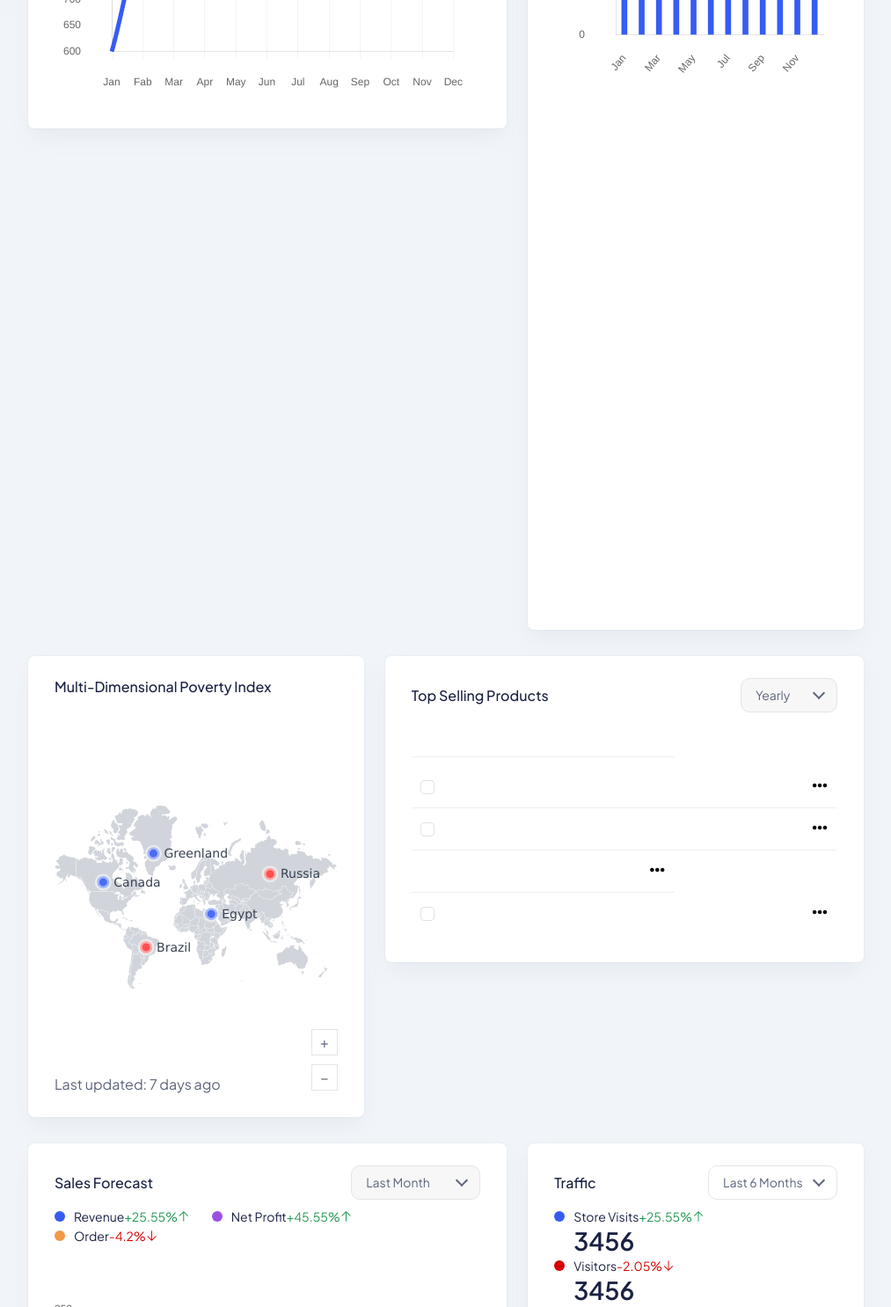
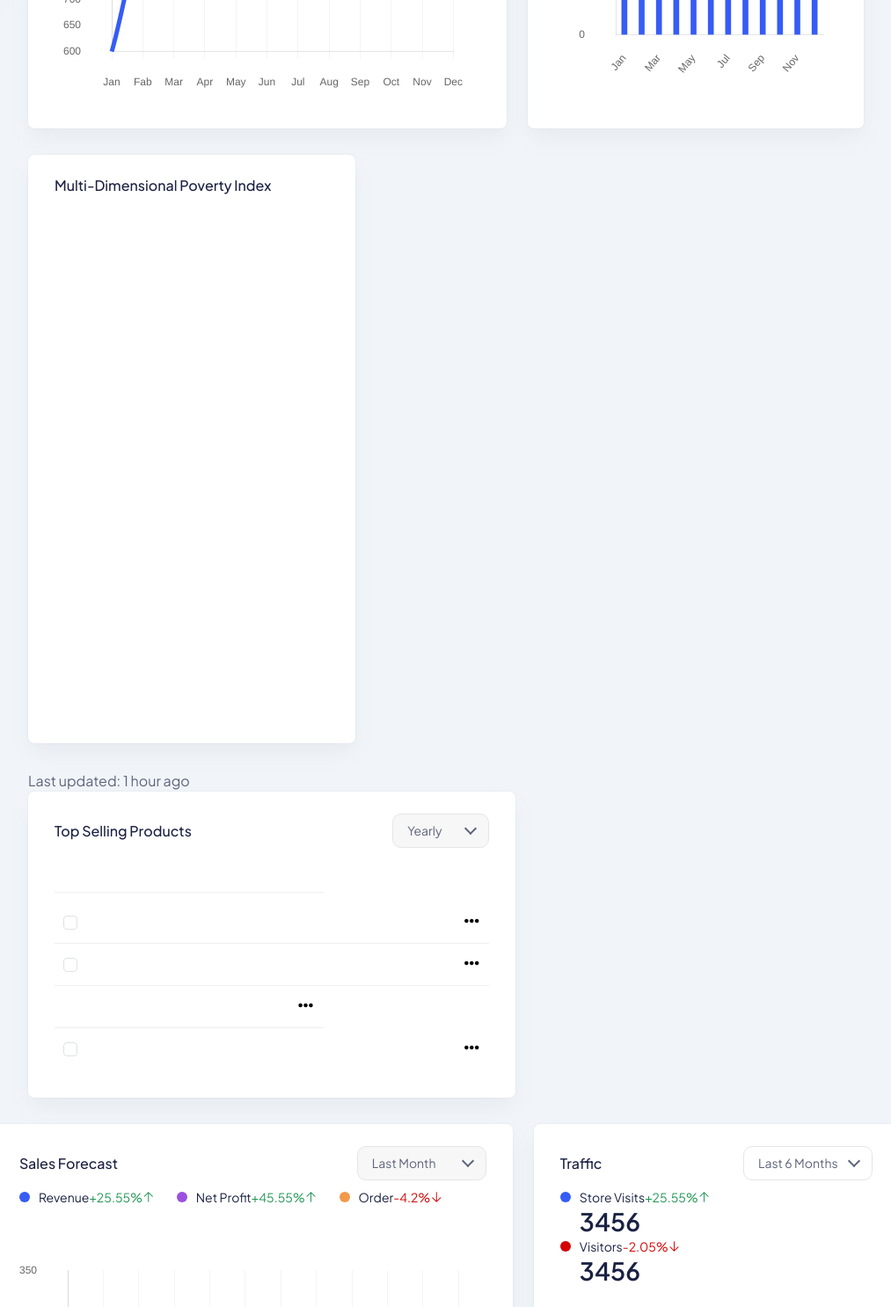
Before and after one commit to Jsdogbey/districtprofile, a website: page index.html in a window 1280 px wide. Shown: the part 800-2286 px from the top of the page at 88% size, without its empty margins (258-1271 px from the left). Drawn offline with Linux system fonts and the light colour scheme; a script that the page names is missing.

Commit message:
finalupdatemap1

```diff
--- a/index.html
+++ b/index.html
@@ -615,9 +615,7 @@
                 <!-- End Title -->
                 <div class="chart">
                   <canvas id="Chart2" style="width: 100%; height: 400px; margin-left: -45px;"></canvas>
-                </div>
-                <div style="min-height:570px" id="datawrapper-vis-u7yaQ"><script type="text/javascript" defer src="https://datawrapper.dwcdn.net/u7yaQ/embed.js" charset="utf-8" data-target="#datawrapper-vis-u7yaQ"></script><noscript><img src="https://datawrapper.dwcdn.net/u7yaQ/full.png" alt="" /></noscript>
-                </div>
+
                 <!-- End Chart -->
               </div>
             </div>
@@ -633,8 +631,11 @@
                   </div>
                 </div>
                 <!-- End Title -->
-                <div id="map" style="width: 100%; height: 400px; overflow: hidden;"></div>
-                <p>Last updated: 7 days ago</p>
+                <div style="min-height:570px" id="datawrapper-vis-u7yaQ"><script type="text/javascript" defer src="https://datawrapper.dwcdn.net/u7yaQ/embed.js" charset="utf-8" data-target="#datawrapper-vis-u7yaQ"></script><noscript><img src="https://datawrapper.dwcdn.net/u7yaQ/full.png" alt="" /></noscript></div>
+              </div>
+
+              </div>
+                <p>Last updated: 1 hour ago</p>
               </div>
             </div>
             <!-- End Col -->
```
